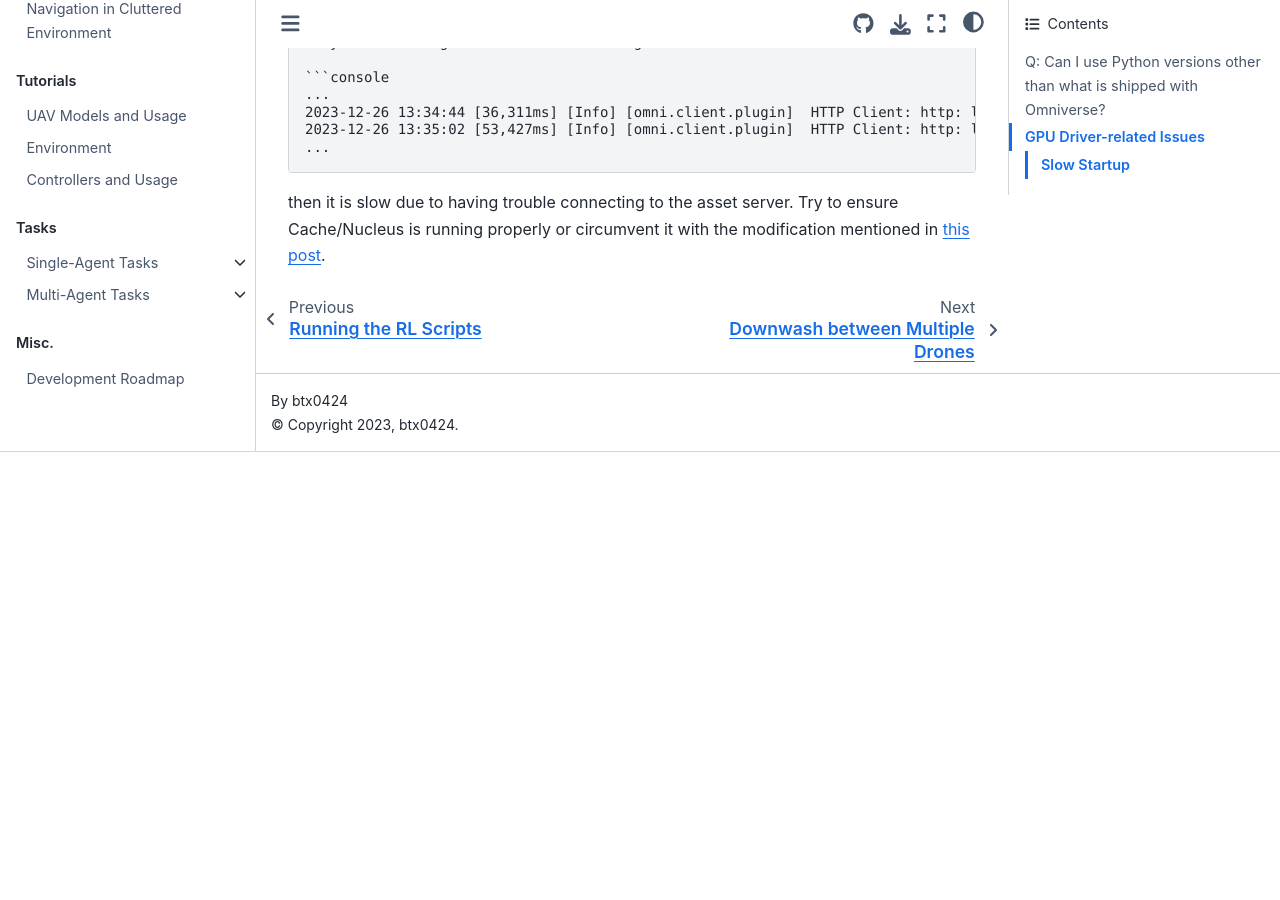
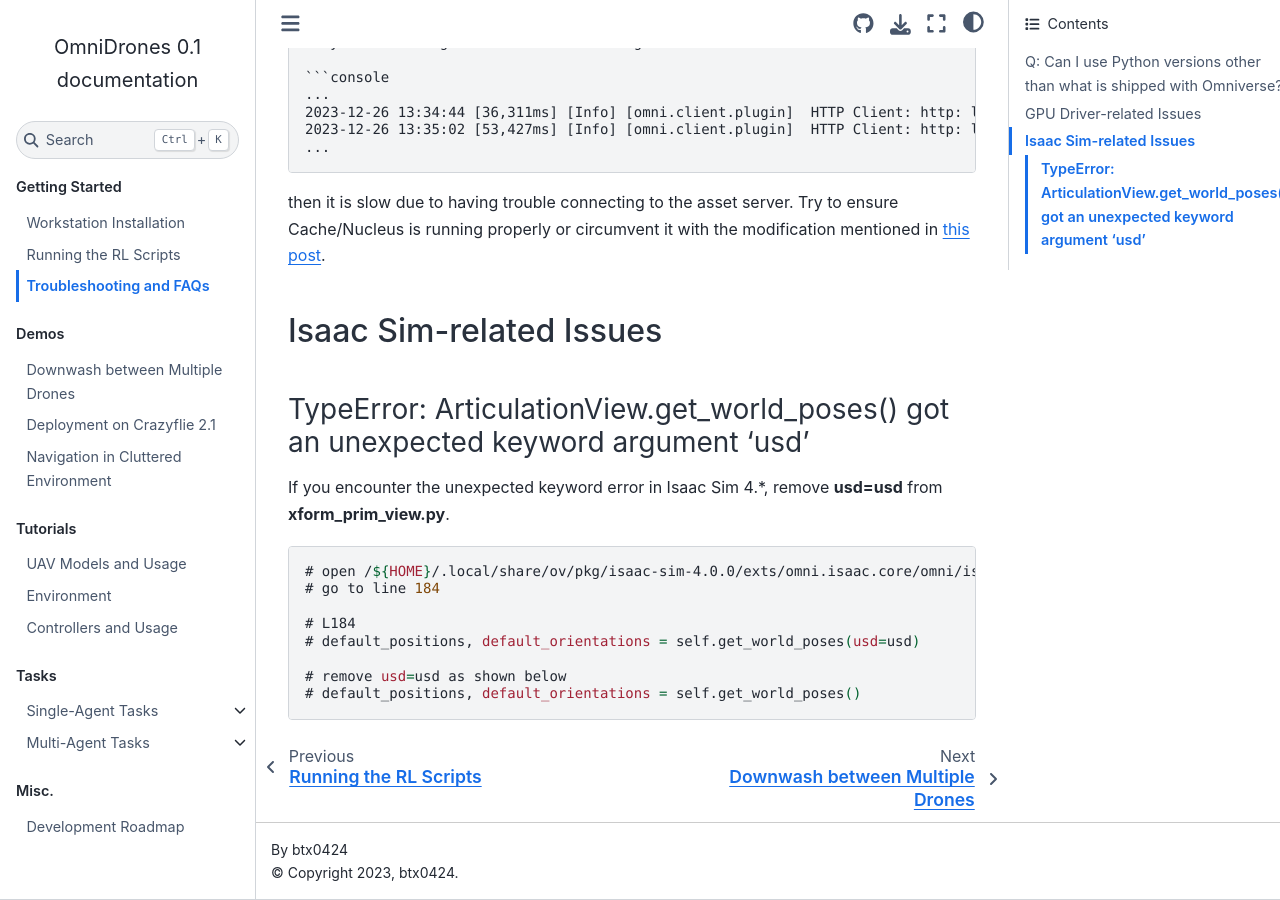
Before and after one commit to btx0424/OmniDrones, a Sphinx documentation site: the page built from docs/source/troubleshooting.md, in a window 1280 px wide and 900 px high, scrolled down 1194 px. Built offline with Sphinx 7.4.7 and the Sphinx Book theme 1.1.4, drawn with Linux system fonts in a browser that asks for light colours; before the commit the page ends 1646 px from its top, so only the background shows below that; some of the changed text lies outside the part shown.

Commit message:
how to fix usd keyword argument error

````diff
--- a/docs/source/installation.rst
+++ b/docs/source/installation.rst
@@ -79,6 +79,14 @@
 In general, YOUR_WANDB_ENTITY is your wandb ID.
 If you don't want to add arguments every time, edit ``scripts/train.yaml``
 
+If you encounter the following error,
+try `TypeError: ArticulationView.get_world_poses() got an unexpected keyword argument 'usd' <troubleshooting.html#typeerror-articulationview-get-world-poses-got-an-unexpected-keyword-argument-usd>`_ .
+
+.. code-block:: bash
+
+    File "/${HOME}/.local/share/ov/pkg/isaac-sim-4.0.0/exts/omni.isaac.core/omni/isaac/core/prims/xform_prim_view.py", line 192, in __init__
+        default_positions, default_orientations = self.get_world_poses(usd=usd)
+    TypeError: ArticulationView.get_world_poses() got an unexpected keyword argument 'usd'
 
 Developer Guide: Working with VSCode
 ------------------------------------
--- a/docs/source/troubleshooting.md
+++ b/docs/source/troubleshooting.md
@@ -8,7 +8,7 @@
 
 A: Unfortunately, no. Some parts of Isaac Sim are compiled with a specific
 Python version. Currently, Isaac Sim 2022.\* supports Python 3.7 and
-Isaac Sim 2023.\* supports Python 3.10.
+Isaac Sim 2023.\*, 4.* supports Python 3.10.
 
 ## GPU Driver-related Issues
 
@@ -58,3 +58,20 @@
 then it is slow due to having trouble connecting to the asset server. Try to
 ensure Cache/Nucleus is running properly or circumvent it with the modification
 mentioned in [this post](https://forums.developer.nvidia.com/t/extremely-slow-loading-times-isaac-sim-2023-1-0/272375).
+
+## Isaac Sim-related Issues
+
+### TypeError: ArticulationView.get_world_poses() got an unexpected keyword argument 'usd'
+
+If you encounter the unexpected keyword error in Isaac Sim 4.*, remove **usd=usd** from **xform_prim_view.py**.
+
+```console
+# open /${HOME}/.local/share/ov/pkg/isaac-sim-4.0.0/exts/omni.isaac.core/omni/isaac/core/prims/xform_prim_view.py
+# go to line 184
+
+# L184
+# default_positions, default_orientations = self.get_world_poses(usd=usd)
+
+# remove usd=usd as shown below
+# default_positions, default_orientations = self.get_world_poses()
+```
````
